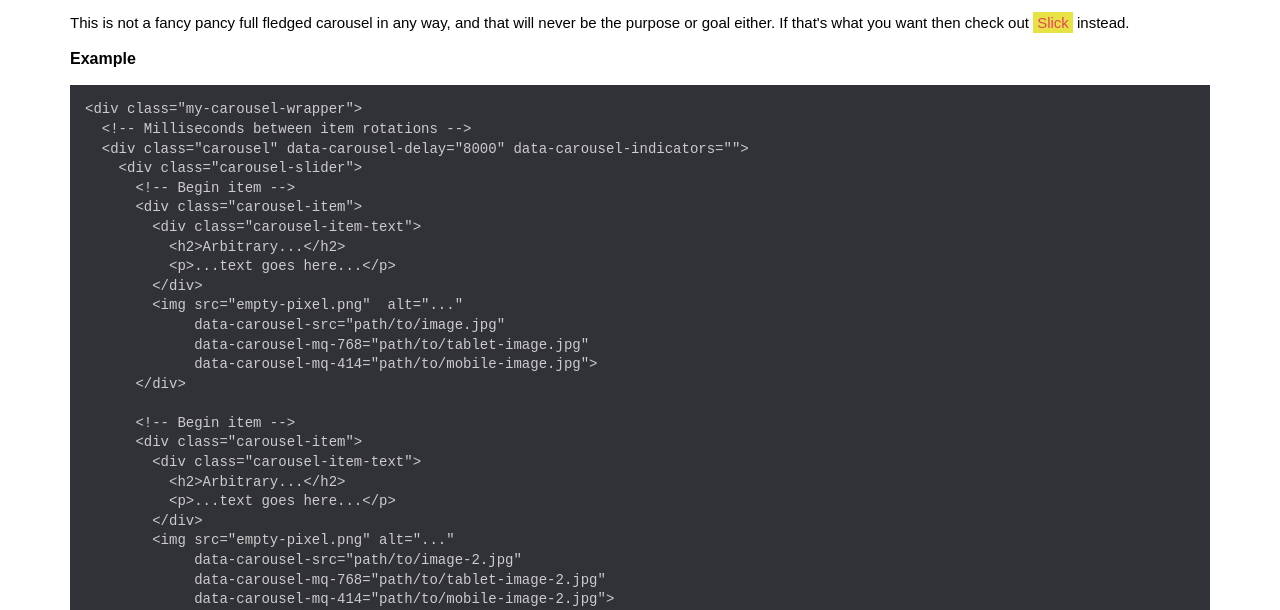
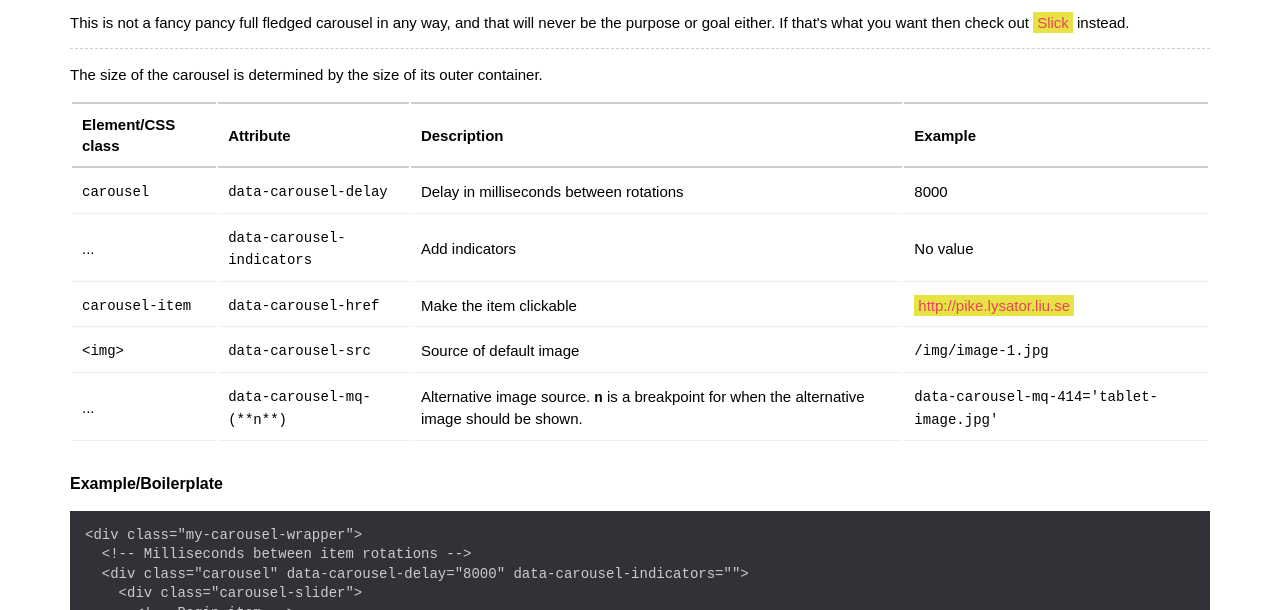
Before and after one commit to poppa/carousel-js, a website: page index.html in a window 1280 px wide. Shown: the part 190-800 px from the top of the page. Drawn offline with Linux system fonts and the light colour scheme.

Commit message:
Just README and page alterations

```diff
--- a/index.html
+++ b/index.html
@@ -20,12 +20,8 @@
     </header>
 
     <!-- <div class='container intro'></div> -->
-    <div class='container intro'><div class='site-width'><h1 id='carousel-js'>Carousel.JS</h1>
-<p>A simple Javascript carousel with no library dependency and lazy image loading.</p>
-<p>This is not a fancy pancy full fledged carousel in any way, and that will never
-be the purpose or goal either. If that&#39;s what you want then check out <a href='http://kenwheeler.github.io/slick/'>Slick</a> instead.</p>
-<h2 id='example'>Example</h2>
-<pre><code>&lt;div class=&quot;my-carousel-wrapper&quot;&gt;
+    <div class='container intro'><div class='site-width'><h1 id='carousel-js'>Carousel.JS</h1><p>A simple Javascript carousel with no library dependency and lazy image loading.</p><p>This is not a fancy pancy full fledged carousel in any way, and that will never
+be the purpose or goal either. If that&#39;s what you want then check out <a href='http://kenwheeler.github.io/slick/'>Slick</a> instead.</p><hr><p>The size of the carousel is determined by the size of its outer container.</p><table><thead><tr><th>Element/CSS class </th><th>Attribute </th><th>Description </th><th>Example</th></tr></thead><tbody><tr><td><code>carousel</code> </td><td><code>data-carousel-delay</code> </td><td>Delay in milliseconds between rotations </td><td>8000</td></tr><tr><td>... </td><td><code>data-carousel-indicators</code> </td><td>Add indicators </td><td>No value</td></tr><tr><td><code>carousel-item</code> </td><td><code>data-carousel-href</code> </td><td>Make the item clickable </td><td><a href='http://pike.lysator.liu.se'>http://pike.lysator.liu.se</a></td></tr><tr><td><code>&lt;img&gt;</code> </td><td><code>data-carousel-src</code> </td><td>Source of default image </td><td><code>/img/image-1.jpg</code></td></tr><tr><td>... </td><td><code>data-carousel-mq-(**n**)</code> </td><td>Alternative image source. <strong><code>n</code></strong> is a breakpoint for when the alternative image should be shown. </td><td><code>data-carousel-mq-414=&#39;tablet-image.jpg&#39;</code></td></tr></tbody></table><h2 id='example-boilerplate'>Example/Boilerplate</h2><pre><code>&lt;div class=&quot;my-carousel-wrapper&quot;&gt;
   &lt;!-- Milliseconds between item rotations --&gt;
   &lt;div class=&quot;carousel&quot; data-carousel-delay=&quot;8000&quot; data-carousel-indicators=&quot;&quot;&gt;
     &lt;div class=&quot;carousel-slider&quot;&gt;
@@ -36,9 +32,9 @@ be the purpose or goal either. If that&#39;s what you want then check out <a hre
           &lt;p&gt;...text goes here...&lt;/p&gt;
         &lt;/div&gt;
         &lt;img src=&quot;empty-pixel.png&quot;  alt=&quot;...&quot;
-             data-carousel-src=&quot;path/to/image.jpg&quot;
-             data-carousel-mq-768=&quot;path/to/tablet-image.jpg&quot;
-             data-carousel-mq-414=&quot;path/to/mobile-image.jpg&quot;&gt;
+             data-carousel-src=&quot;path/to/mobile-image.jpg&quot;
+             data-carousel-mq-768=&quot;path/to/desktop-image.jpg&quot;
+             data-carousel-mq-414=&quot;path/to/tablet-image.jpg&quot;&gt;
       &lt;/div&gt;
 
       &lt;!-- Begin item --&gt;
@@ -48,16 +44,13 @@ be the purpose or goal either. If that&#39;s what you want then check out <a hre
           &lt;p&gt;...text goes here...&lt;/p&gt;
         &lt;/div&gt;
         &lt;img src=&quot;empty-pixel.png&quot; alt=&quot;...&quot;
-             data-carousel-src=&quot;path/to/image-2.jpg&quot;
-             data-carousel-mq-768=&quot;path/to/tablet-image-2.jpg&quot;
-             data-carousel-mq-414=&quot;path/to/mobile-image-2.jpg&quot;&gt;
+             data-carousel-src=&quot;path/to/mobile-image-2.jpg&quot;
+             data-carousel-mq-768=&quot;path/to/desktop-image-2.jpg&quot;
+             data-carousel-mq-414=&quot;path/to/tablet-image-2.jpg&quot;&gt;
       &lt;/div&gt;
     &lt;/div&gt;
   &lt;/div&gt;
-&lt;/div&gt;
-</code></pre>
-<p><strong>NOTE!</strong> This is just in its infant state and is in no way completed yet!</p>
-</div></div>
+&lt;/div&gt;</code></pre></div></div>
 
     <div class="container p1">
       <div class="site-width">
--- a/src/demo.scss
+++ b/src/demo.scss
@@ -116,13 +116,50 @@ header {
   }
 }
 
+code {
+  font-size: 14px;
+}
+
 pre {
   padding: $site-padding/2;
   background: #313138;
   color: #ccc;
   overflow: auto;
-  font-size: 14px;
+
   code {
     display: block;
   }
 }
+
+table {
+  width: 100%;
+  margin-bottom: $site-padding;
+}
+
+th {
+  text-align: left;
+}
+
+th, td {
+  padding: $site-padding/3;
+}
+
+thead {
+  th {
+    border-top: 2px solid #ccc;
+    border-bottom: 2px solid #ccc;
+  }
+}
+
+tbody {
+  td {
+    border-bottom: 1px solid #eee;
+  }
+}
+
+hr {
+  height: 1px;
+  background: transparent;
+  border: none;
+  border-bottom: 1px dashed #ccc;
+}
```
Also changed, not shown: README.md, build/demo.min.css, 1 other file.
